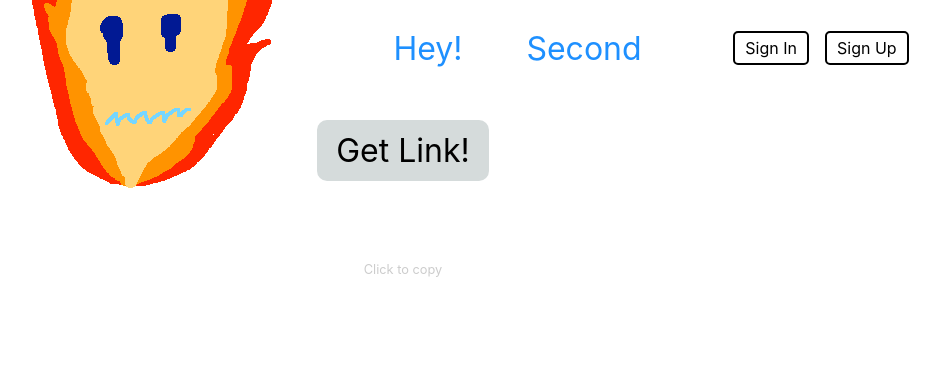
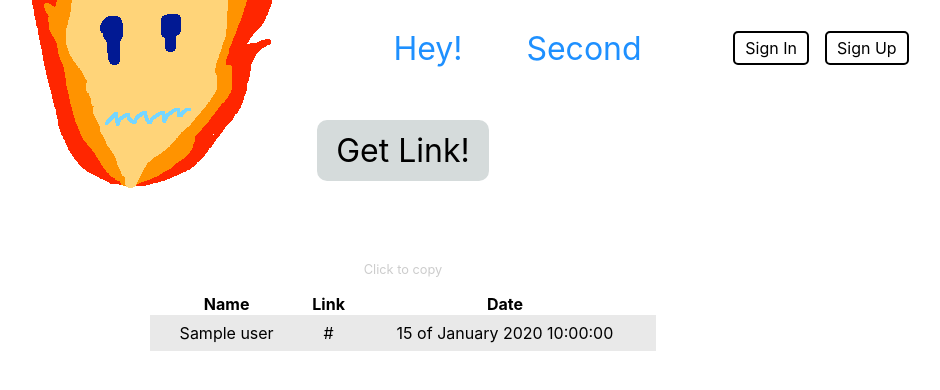
Before and after one commit to 1337yeeee/referalLinks, a Flask app: template website/templates/referral/index.html in a window 1280 px wide. Shown: the top 390 px of the page, without its empty margins (237-1177 px from the left). Run offline with Flask 2, Linux system fonts and the light colour scheme; the template is opened without the code that fills it: most values are stand-ins (such as "Sample title", 1, 10 or a date in 2020).

Commit message:
user can see users they invited via referral links

```diff
--- a/website/static/style/ref.css
+++ b/website/static/style/ref.css
@@ -39,3 +39,23 @@
 	font-size: 0.8rem;
 	color: #CCC;
 }
+
+.container-ref table {
+	margin-right: auto;
+	margin-left: auto;
+	border-collapse: collapse;
+	width: 40%;
+	text-align: center;
+}
+
+.container-ref td {
+	padding: 0.5rem 1rem;
+}
+
+.container-ref tbody tr:nth-child(even) {
+	background-color: rgba(211, 211, 211, .5);
+}
+
+.container-ref tbody tr:nth-child(odd) {
+	background-color: rgba(233, 233, 233 .5);
+}
--- a/website/templates/referral/index.html
+++ b/website/templates/referral/index.html
@@ -17,6 +17,27 @@
     <p class='ps'>Click to copy</p>
   </div>
 </div>
+
+{% if referrals %}
+<div class="container-ref">
+  <table>
+    <tbody>
+      <tr>
+        <th>Name</th>
+        <th>Link</th>
+        <th>Date</th>
+      </tr>
+      {% for ref in referrals %}
+      <tr>
+        <td>{{ ref.user.name }}</td>
+        <td>{{ ref.user.invite.link }}</td>
+        <td>{{ ref.user.date_created.strftime('%d of %B %Y %H:%M:%S') }}</td>
+      </tr>
+      {% endfor %}
+    </tbody>
+  </table>
+</div>
+{% endif %}
 
 <script type="text/javascript">
   // link gnerator button
```
Also changed, not shown: website/database.py (+14 -6 lines), website/views/referral.py (+13 -5 lines), 1 other file.
